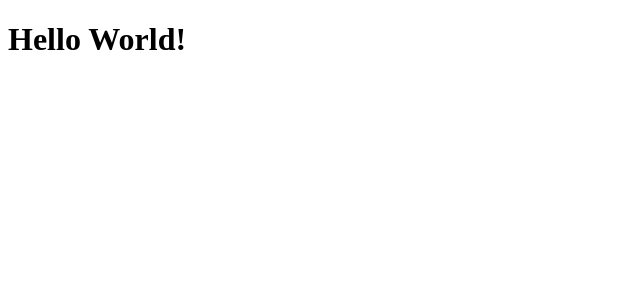
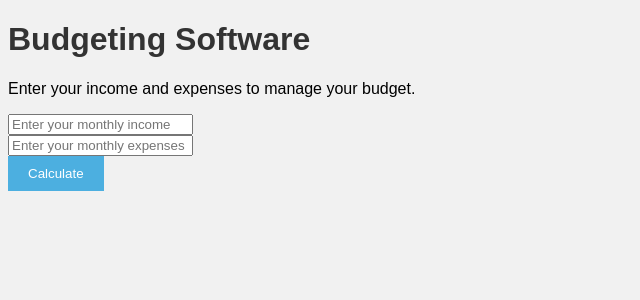
Before and after one commit to PatrickF97/my-projects, a PHP site: page / in a window 1280 px wide. Shown: the top 300 px of the page, without its empty margins (0-640 px from the left). Run offline with PHP 8.4, Linux system fonts and the light colour scheme.

Commit message:
Update index.php with basic layout for budgeting software

```diff
--- a/TestFolder/index.php
+++ b/TestFolder/index.php
@@ -1,9 +1,30 @@
 <!DOCTYPE html>
-<html>
+<html lang="en">
 <head>
-    <title>My Website</title>
+<title>Budgeting Software</title>
+<meta charset="UTF-8">
+<style>
+body {
+ font-family: Segoe, Sans-serif;
+ background-color: #f1f1f1;
+}
+h1 {
+ color: #333;
+}
+button {
+ background-color: #4cafe0;
+ border: none;
+ padding: 10px 20px;
+ color: white;
+ cursor: pointer;
+}
+</style>
 </head>
 <body>
-    <h1>Hello World!</h1>
+<h1>Budgeting Software</h1>
+<p>Enter your income and expenses to manage your budget.</p>
+<input type="text" placeholder="Enter your monthly income"><br>
+<input type="text" placeholder="Enter your monthly expenses"><br>
+<button>Calculate</button>
 </body>
 </html>
```
